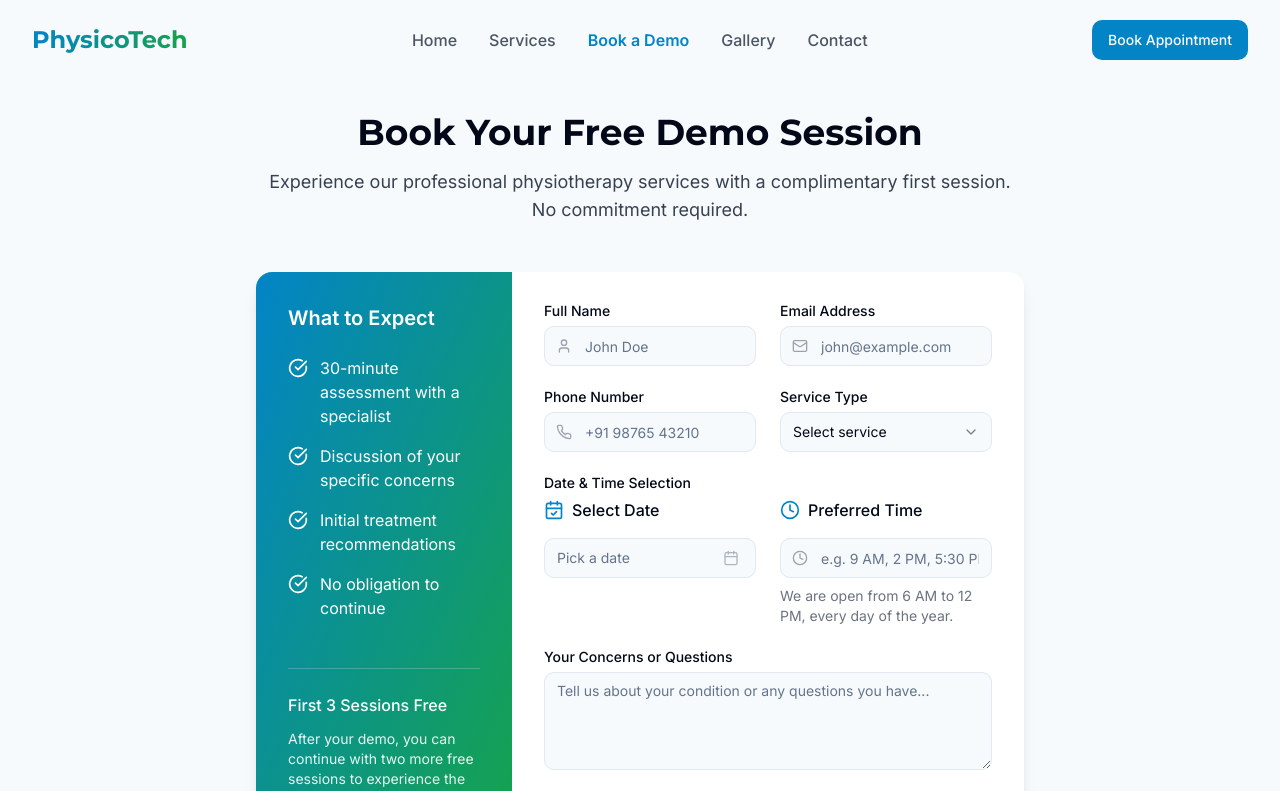
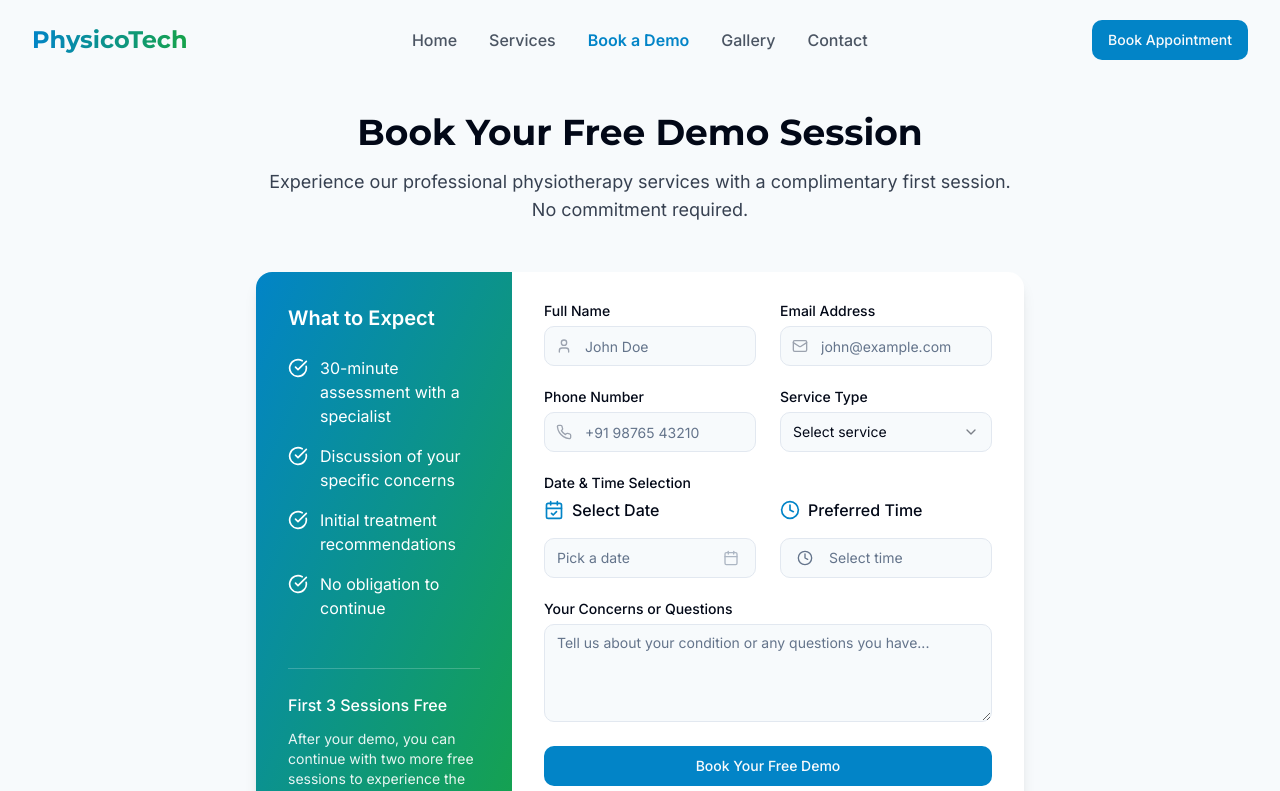
Before and after one commit to famehacker/physio-demo-booking, a React (Vite) app: page /book-demo in a window 1280 px wide. Shown: the top 791 px of the page. Built offline with nearby package versions, Linux system fonts and the light colour scheme.

Commit message:
feat: Add time picker to booking form
Implement a time picker component for the preferred time input in the booking form. This replaces the text input with a time selection interface.

```diff
--- /dev/null
+++ b/src/components/ui/time-picker.tsx
@@ -0,0 +1,117 @@
+
+import React, { useState } from "react";
+import { Button } from "@/components/ui/button";
+import {
+  Popover,
+  PopoverContent,
+  PopoverTrigger,
+} from "@/components/ui/popover";
+import { Clock } from "lucide-react";
+import { cn } from "@/lib/utils";
+
+interface TimePickerProps {
+  value: string;
+  onChange: (time: string) => void;
+  use12Hours?: boolean;
+  className?: string;
+}
+
+export function TimePicker({
+  value,
+  onChange,
+  use12Hours = false,
+  className
+}: TimePickerProps) {
+  const [isOpen, setIsOpen] = useState(false);
+
+  // Generate hours based on 12 or 24-hour format
+  const hours = use12Hours
+    ? Array.from({ length: 12 }, (_, i) => i + 1) // 1-12 for 12-hour format
+    : Array.from({ length: 24 }, (_, i) => i);    // 0-23 for 24-hour format
+
+  // Minutes in 15-minute increments
+  const minutes = ["00", "15", "30", "45"];
+
+  // AM/PM for 12-hour format
+  const periods = ["AM", "PM"];
+
+  const handleSelectTime = (hour: number, minute: string, period?: string) => {
+    const formattedHour = hour.toString().padStart(2, '0');
+    const formattedTime = period
+      ? `${hour}:${minute} ${period}`  // 12-hour format with AM/PM
+      : `${formattedHour}:${minute}`;  // 24-hour format
+
+    onChange(formattedTime);
+    setIsOpen(false);
+  };
+
+  return (
+    <Popover open={isOpen} onOpenChange={setIsOpen}>
+      <PopoverTrigger asChild>
+        <Button
+          variant="outline"
+          className={cn(
+            "w-full justify-start text-left font-normal",
+            !value && "text-muted-foreground",
+            className
+          )}
+        >
+          <Clock className="mr-2 h-4 w-4" />
+          {value || "Select time"}
+        </Button>
+      </PopoverTrigger>
+      <PopoverContent className="w-auto p-0" align="start">
+        <div className="p-4 overflow-hidden">
+          <div className="flex flex-col">
+            {use12Hours ? (
+              <div className="grid grid-cols-4 gap-2">
+                {hours.map((hour) => (
+                  <div key={hour} className="space-y-1">
+                    {minutes.map((minute) => (
+                      <React.Fragment key={`${hour}:${minute}`}>
+                        <Button
+                          variant="outline"
+                          size="sm"
+                          className="w-full"
+                          onClick={() => handleSelectTime(hour, minute, "AM")}
+                        >
+                          {hour}:{minute} AM
+                        </Button>
+                        <Button
+                          variant="outline"
+                          size="sm"
+                          className="w-full"
+                          onClick={() => handleSelectTime(hour, minute, "PM")}
+                        >
+                          {hour}:{minute} PM
+                        </Button>
+                      </React.Fragment>
+                    ))}
+                  </div>
+                ))}
+              </div>
+            ) : (
+              <div className="grid grid-cols-4 gap-2">
+                {hours.map((hour) => (
+                  <div key={hour} className="space-y-1">
+                    {minutes.map((minute) => (
+                      <Button
+                        key={`${hour}:${minute}`}
+                        variant="outline"
+                        size="sm"
+                        className="w-full"
+                        onClick={() => handleSelectTime(hour, minute)}
+                      >
+                        {hour.toString().padStart(2, '0')}:{minute}
+                      </Button>
+                    ))}
+                  </div>
+                ))}
+              </div>
+            )}
+          </div>
+        </div>
+      </PopoverContent>
+    </Popover>
+  );
+}
--- a/src/pages/BookDemo.tsx
+++ b/src/pages/BookDemo.tsx
@@ -29,6 +29,7 @@ import {
 } from "lucide-react";
 import { format } from "date-fns";
 import { cn } from "@/lib/utils";
+import { TimePicker } from "@/components/ui/time-picker";
 
 const BookDemo = () => {
   const [date, setDate] = useState<Date | undefined>(undefined);
@@ -77,7 +78,7 @@ const BookDemo = () => {
 
     if (!formData.preferredTime) {
       toast({
-        title: "Please enter your preferred time",
+        title: "Please select a time",
         variant: "destructive",
       });
       setIsSubmitting(false);
@@ -321,21 +322,12 @@ const BookDemo = () => {
                           <Clock className="mr-2 h-5 w-5 text-physicotech-600" />
                           <span className="font-medium">Preferred Time</span>
                         </div>
-                        <div className="relative">
-                          <Clock className="absolute left-3 top-3 h-4 w-4 text-gray-400" />
-                          <Input
-                            id="preferredTime"
-                            name="preferredTime"
-                            value={formData.preferredTime}
-                            onChange={handleInputChange}
-                            placeholder="e.g. 9 AM, 2 PM, 5:30 PM"
-                            className="pl-10"
-                            required
-                          />
-                        </div>
-                        <p className="text-sm text-gray-500 mt-2">
-                          We are open from 6 AM to 12 PM, every day of the year.
-                        </p>
+                        <TimePicker
+                          value={formData.preferredTime}
+                          onChange={(time) => handleSelectChange("preferredTime", time)}
+                          use12Hours
+                          className="w-full"
+                        />
                       </div>
                     </div>
                   </div>
```
